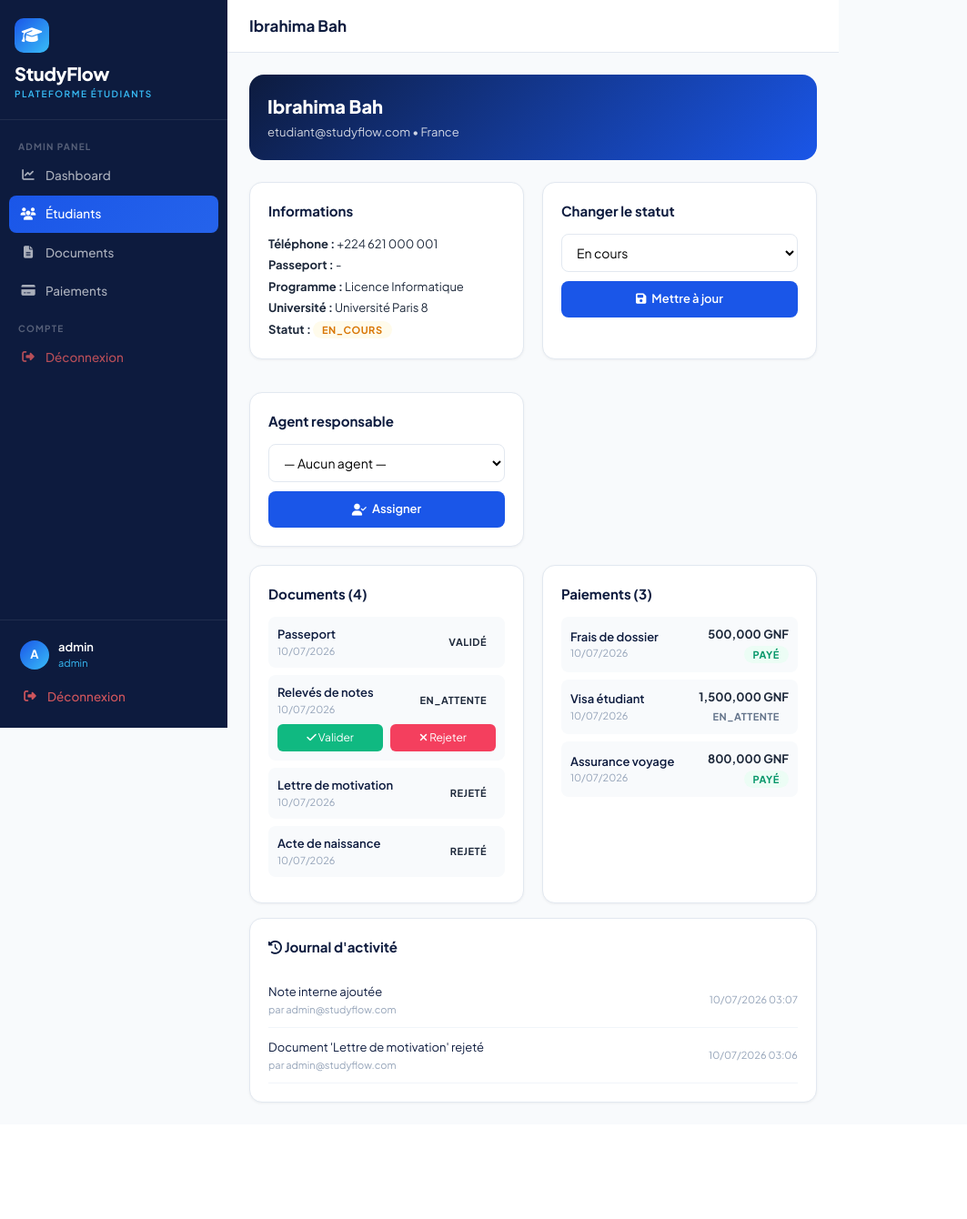
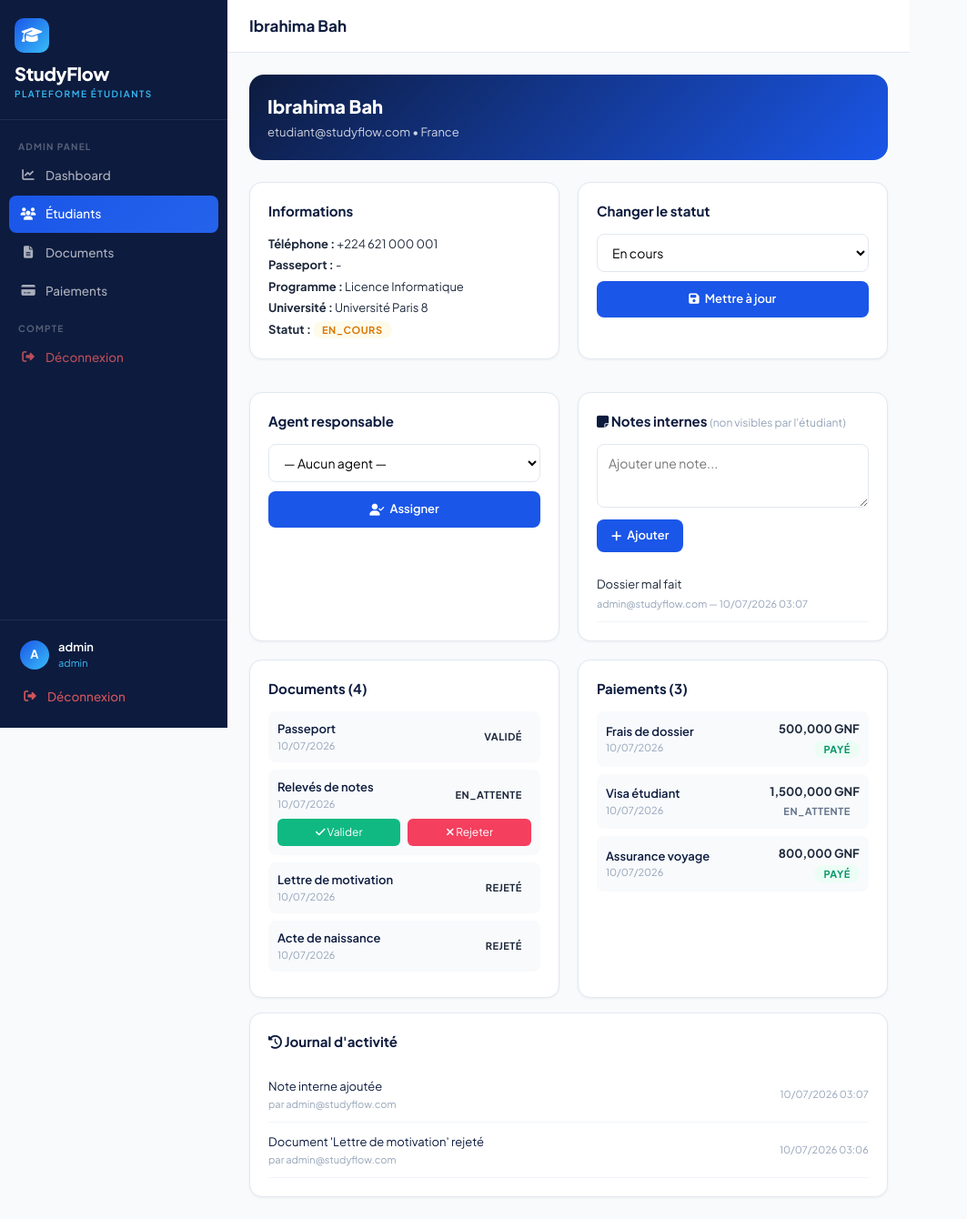
Before and after one commit to skillathebest6-cmd/Study-flow-, a Flask app: page /admin/student/1 in a window 1280 px wide. Shown: the whole page at 91% size, without its empty margins (0-1063 px from the left). Before the commit the page ends 1213 px from the top, so only its background shows below. Run offline with Flask 3, Linux system fonts and the light colour scheme; a user stored in the database is signed in; some libraries are stand-ins or nearby versions.

Commit message:
Add internal notes for staff collaboration on student files

```diff
--- a/models/user.py
+++ b/models/user.py
@@ -105,3 +105,13 @@ class ActivityLog(db.Model):
     @property
     def actor_name(self):
         return self.actor.email if self.actor else 'Système'
+
+class InternalNote(db.Model):
+    __tablename__ = 'internal_notes'
+    id = db.Column(db.Integer, primary_key=True)
+    student_id = db.Column(db.Integer, db.ForeignKey('student_profiles.id'), nullable=False)
+    author_id = db.Column(db.Integer, db.ForeignKey('users.id'), nullable=False)
+    content = db.Column(db.Text, nullable=False)
+    created_at = db.Column(db.DateTime, default=datetime.utcnow)
+
+    author = db.relationship('User', foreign_keys=[author_id])
--- a/routes/admin.py
+++ b/routes/admin.py
@@ -104,10 +104,11 @@ def student_detail(sid):
     docs = Document.query.filter_by(student_id=sid).all()
     payments = Payment.query.filter_by(student_id=sid).all()
     all_agents = User.query.filter_by(role='agent').all()
-    from models.user import ActivityLog
+    from models.user import ActivityLog, InternalNote
     logs = ActivityLog.query.filter_by(student_id=sid).order_by(ActivityLog.created_at.desc()).limit(20).all()
+    notes = InternalNote.query.filter_by(student_id=sid).order_by(InternalNote.created_at.desc()).all()
     return render_template('admin/student_detail.html',
-        profile=profile, docs=docs, payments=payments, all_agents=all_agents, logs=logs
+        profile=profile, docs=docs, payments=payments, all_agents=all_agents, logs=logs, notes=notes
     )
 
 @admin_bp.route('/student/<int:sid>/status', methods=['POST'])
@@ -282,3 +283,24 @@ def my_students():
         my_list = StudentProfile.query.filter_by(assigned_agent_id=current_user.id).all()
 
     return render_template('admin/my_students.html', students=my_list)
+
+@admin_bp.route('/student/<int:sid>/note', methods=['POST'])
+@login_required
+def add_note(sid):
+    if current_user.role not in ('admin', 'agent'):
+        flash('Accès refusé.', 'danger')
+        return redirect(url_for('auth.login'))
+
+    content = request.form.get('content', '').strip()
+    if content:
+        from models.user import InternalNote
+        note = InternalNote(student_id=sid, author_id=current_user.id, content=content)
+        db.session.add(note)
+        db.session.commit()
+
+        from utils.activity_log import log_activity
+        log_activity(current_user.id, sid, "Note interne ajoutée")
+
+        flash('Note ajoutée.', 'success')
+
+    return redirect(url_for('admin.student_detail', sid=sid))
--- a/templates/admin/student_detail.html
+++ b/templates/admin/student_detail.html
@@ -73,6 +73,29 @@
         <i class="fas fa-user-check"></i> Assigner
       </button>
     </form>
+  </div>
+
+  <div class="sf-card" style="margin-top:16px;">
+    <div style="font-size:15px;font-weight:700;color:#0D1B3E;margin-bottom:14px;">
+      <i class="fas fa-sticky-note"></i> Notes internes <span style="font-weight:400;color:#94A3B8;font-size:12px;">(non visibles par l'étudiant)</span>
+    </div>
+    <form method="POST" action="{{ url_for('admin.add_note', sid=profile.id) }}" style="margin-bottom:16px;">
+      <input type="hidden" name="csrf_token" value="{{ csrf_token() }}">
+      <textarea name="content" class="sf-input" style="padding:10px 12px;min-height:70px;" placeholder="Ajouter une note..." required></textarea>
+      <button type="submit" class="btn-sf btn-primary-sf" style="margin-top:8px;padding:8px 16px;">
+        <i class="fas fa-plus"></i> Ajouter
+      </button>
+    </form>
+    {% if notes %}
+      {% for note in notes %}
+      <div style="padding:10px 0;border-bottom:1px solid #F1F5F9;">
+        <div style="font-size:13px;color:#1E293B;">{{ note.content }}</div>
+        <div style="font-size:11px;color:#94A3B8;margin-top:4px;">{{ note.author.email }} — {{ note.created_at.strftime('%d/%m/%Y %H:%M') }}</div>
+      </div>
+      {% endfor %}
+    {% else %}
+      <p style="color:#94A3B8;font-size:13px;">Aucune note pour ce dossier.</p>
+    {% endif %}
   </div>
 
 </div>
```
Also changed, not shown: instance/studyflow.db.
